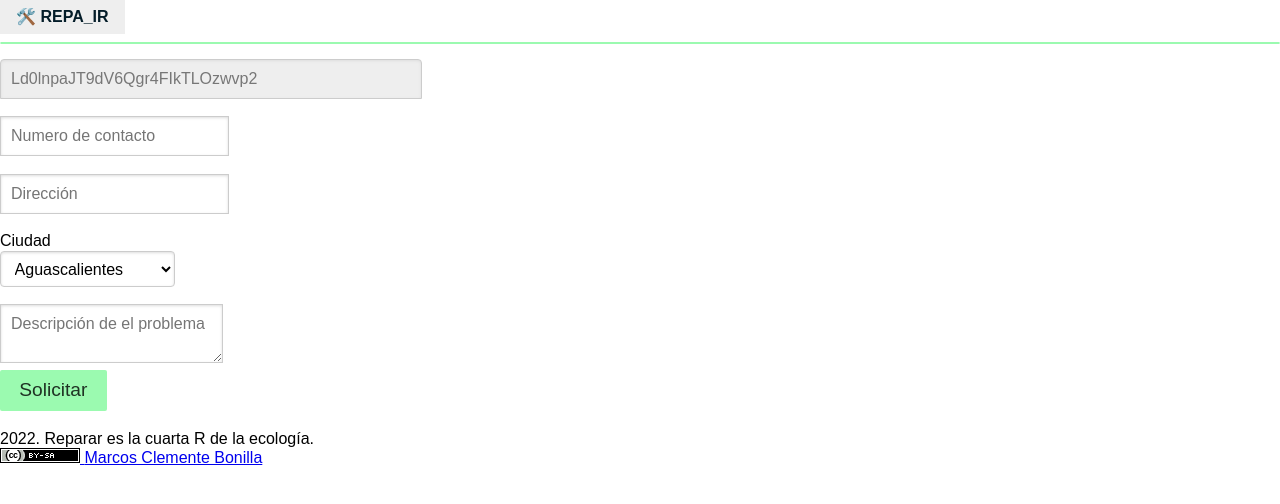
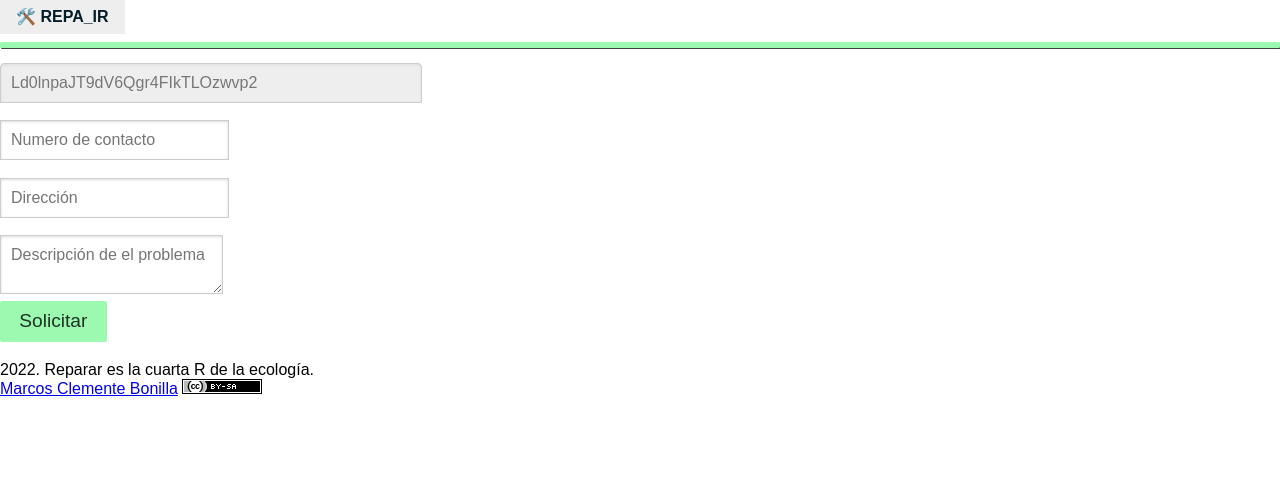
Before and after one commit to Coldkiller/repa_ir, a plain HTML site: page public/index.html in a window 1280 px wide. Drawn offline with Linux system fonts and the light colour scheme.

Commit message:
perfomance 8de8

```diff
--- a/public/index.html
+++ b/public/index.html
@@ -30,44 +30,6 @@
     <input type="number" name="number" id="number" placeholder="Numero de contacto" required="">
     <br>
     <input type="text" name="location" id="location" placeholder="Dirección" required="">
-    <br>
-    <div class="select">
-    <label for="country">Ciudad</label><br>
-    <select name="country" id="country">
-         <option value="Aguascalientes" selected="selected">Aguascalientes</option>
-      <option value="Baja California">Baja California</option>
-      <option value="Baja California Sur">Baja California Sur</option>
-      <option value="Campeche">Campeche</option>
-      <option value="Chiapas">Chiapas</option>
-      <option value="Chihuahua">Chihuahua</option>
-      <option value="CDMX">Ciudad de México</option>
-      <option value="Coahuila">Coahuila</option>
-      <option value="Colima">Colima</option>
-      <option value="Durango">Durango</option>
-      <option value="Estado de México">Estado de México</option>
-      <option value="Guanajuato">Guanajuato</option>
-      <option value="Guerrero">Guerrero</option>
-      <option value="Hidalgo">Hidalgo</option>
-      <option value="Jalisco">Jalisco</option>
-      <option value="Michoacán">Michoacán</option>
-      <option value="Morelos">Morelos</option>
-      <option value="Nayarit">Nayarit</option>
-      <option value="Nuevo León">Nuevo León</option>
-      <option value="Oaxaca">Oaxaca</option>
-      <option value="Puebla">Puebla</option>
-      <option value="Querétaro">Querétaro</option>
-      <option value="Quintana Roo">Quintana Roo</option>
-      <option value="San Luis Potosí">San Luis Potosí</option>
-      <option value="Sinaloa">Sinaloa</option>
-      <option value="Sonora">Sonora</option>
-      <option value="Tabasco">Tabasco</option>
-      <option value="Tamaulipas">Tamaulipas</option>
-      <option value="Tlaxcala">Tlaxcala</option>
-      <option value="Veracruz">Veracruz</option>
-      <option value="Yucatán">Yucatán</option>
-      <option value="Zacatecas">Zacatecas</option>
-        </select>
-    </div>
        <br>
     <textarea id="description" placeholder="Descripción de el problema"></textarea>
   <button type="submit" id="saveLocation" class="button-xlarge  button-success pure-button">
@@ -90,12 +52,12 @@
 </div>
   <div class="footer-bottom">
   2022. Reparar es la cuarta R de la ecología. <br>
+    <a href="https://marcos-clemente.web.app/">Marcos Clemente Bonilla</a>
     <a rel="license" href="http://creativecommons.org/licenses/by-sa/4.0/">
       <img alt="Licencia Creative Commons" style=" border-width:0;
        width: 80px;
        height: 15px; " src="icons/cc.png">
     </a>
-    <a href="https://marcos-clemente.web.app/">Marcos Clemente Bonilla</a>
   </div>
 
 <script type="text/javascript">
@@ -114,8 +76,8 @@
     };
 });
 </script>
-  <script type="module" src="/js/index.js"></script>
-  <script type="text/javascript" src="/js/qrcode.min.js"></script>
+  <script type="module" src="js/index.js"></script>
+  <script type="text/javascript" src="js/qrcode.min.js"></script>
 
 
 </body></html>
```
Also changed, not shown: public/css/pure-min.css.
